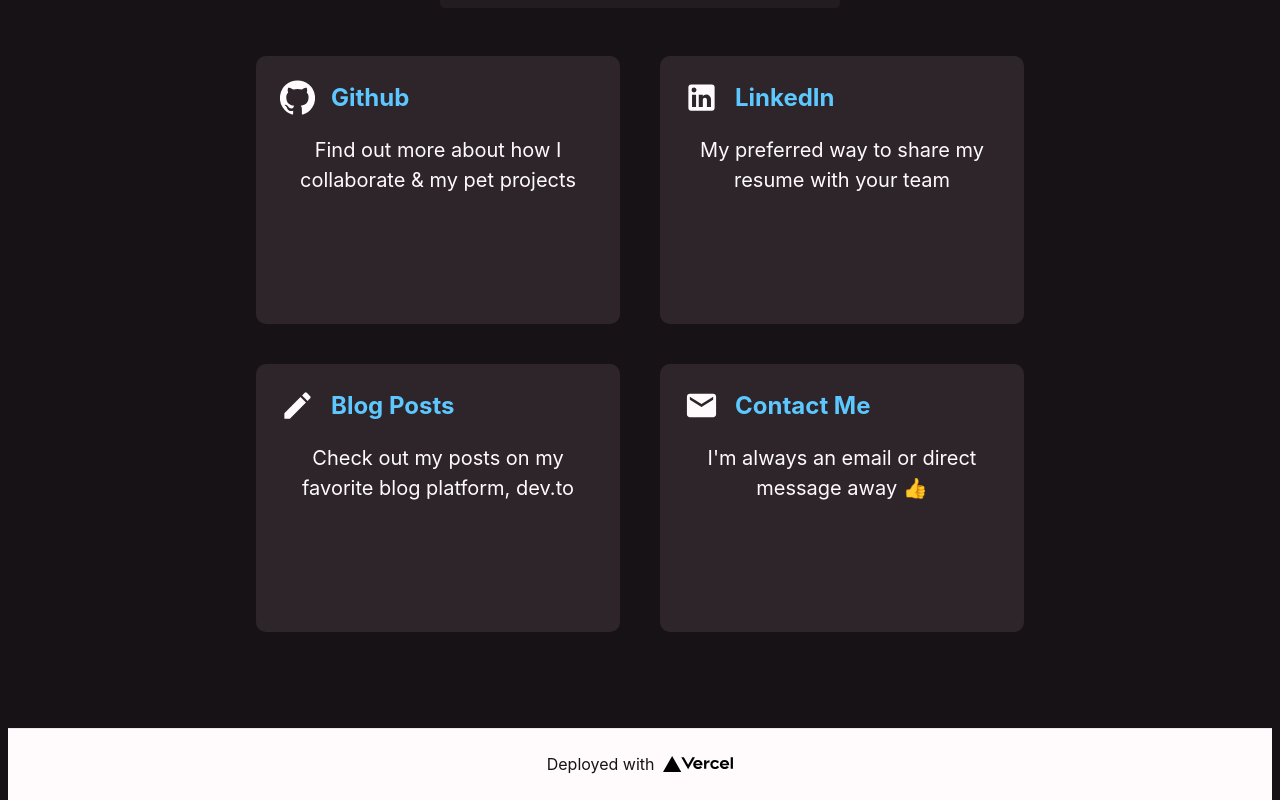
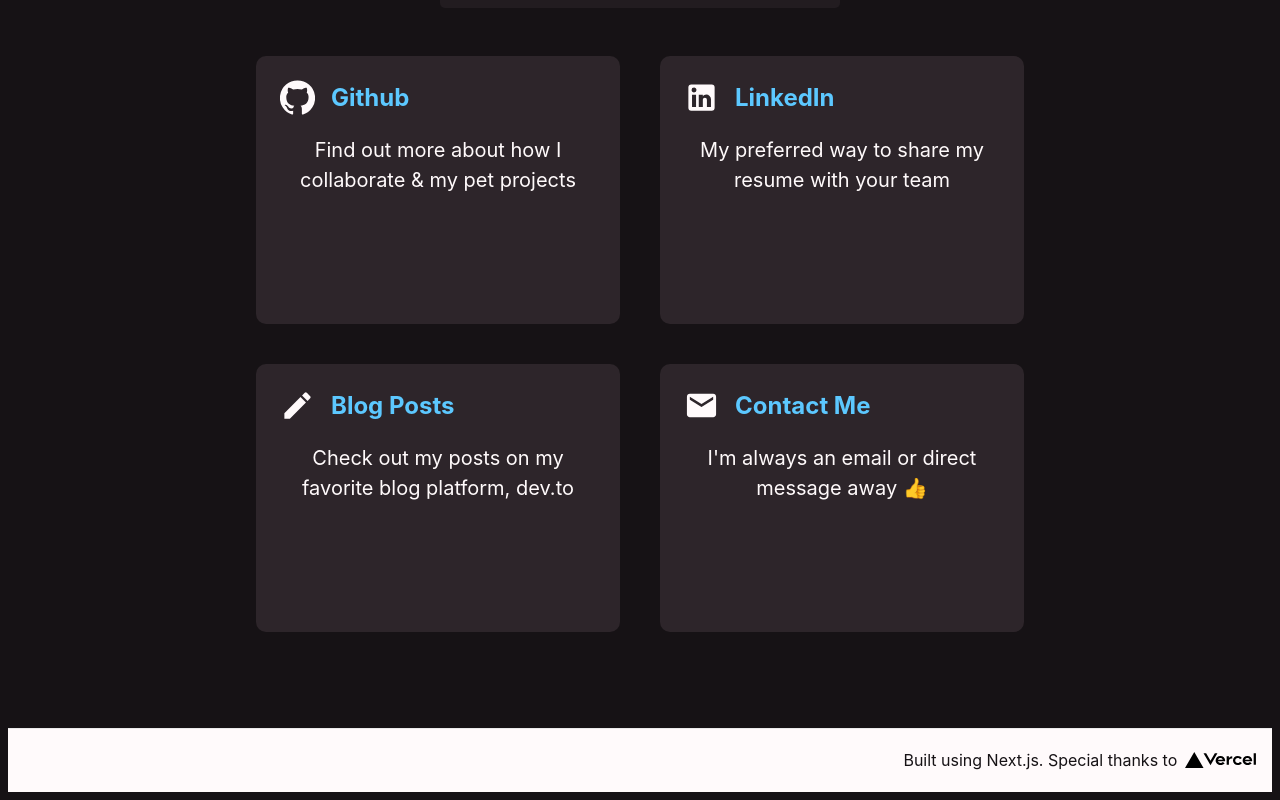
Before and after one commit to jimboslicethat/folio, a Next.js app: page / in a window 1280 px wide. Shown: the part 205-1005 px from the top of the page. Built offline with nearby package versions, Linux system fonts and the light colour scheme.

Commit message:
Tweak footer

```diff
--- a/pages/index.module.css
+++ b/pages/index.module.css
@@ -18,12 +18,12 @@
 
 .footer {
   width: 100%;
-  height: 72px;
+  height: 64px;
   background-color: #fffafb;
   color: #161215;
   border-top: 1px solid #eaeaea;
   display: flex;
-  justify-content: center;
+  justify-content: flex-end;
   align-items: center;
 }
 
@@ -35,6 +35,7 @@
   display: flex;
   justify-content: center;
   align-items: center;
+  margin-right: 16px;
 }
 
 .grid {
--- a/pages/index.tsx
+++ b/pages/index.tsx
@@ -66,7 +66,8 @@ export default function Home() {
           href="https://vercel.com?utm_source=create-next-app&utm_medium=default-template&utm_campaign=create-next-app"
           target="_blank"
           rel="noopener noreferrer">
-          Deployed with <img src="/vercel.svg" alt="Vercel Logo" className={styles.logo} />
+          Built using Next.js. Special thanks to{' '}
+          <img src="/vercel.svg" alt="Vercel Logo" className={styles.logo} />
         </a>
       </footer>
     </div>
```
